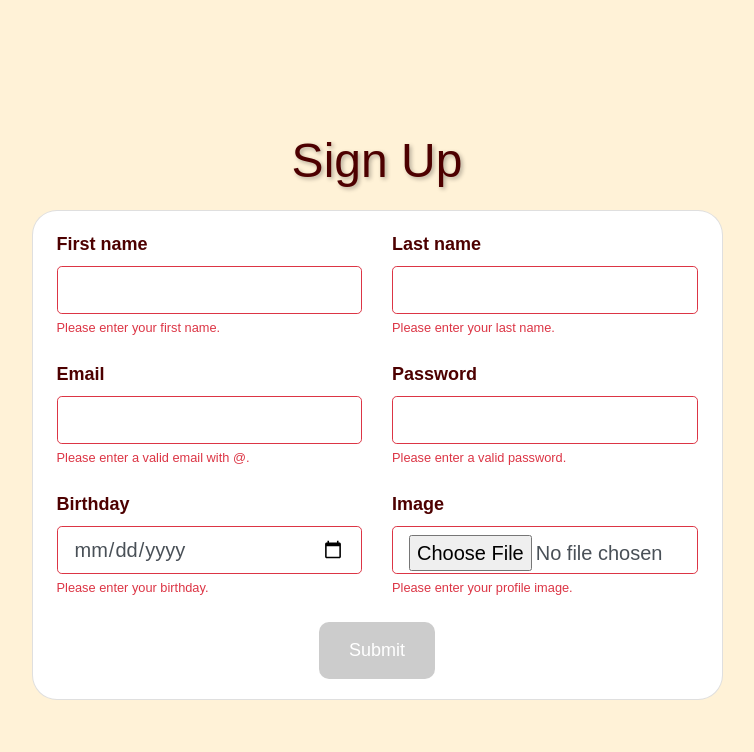
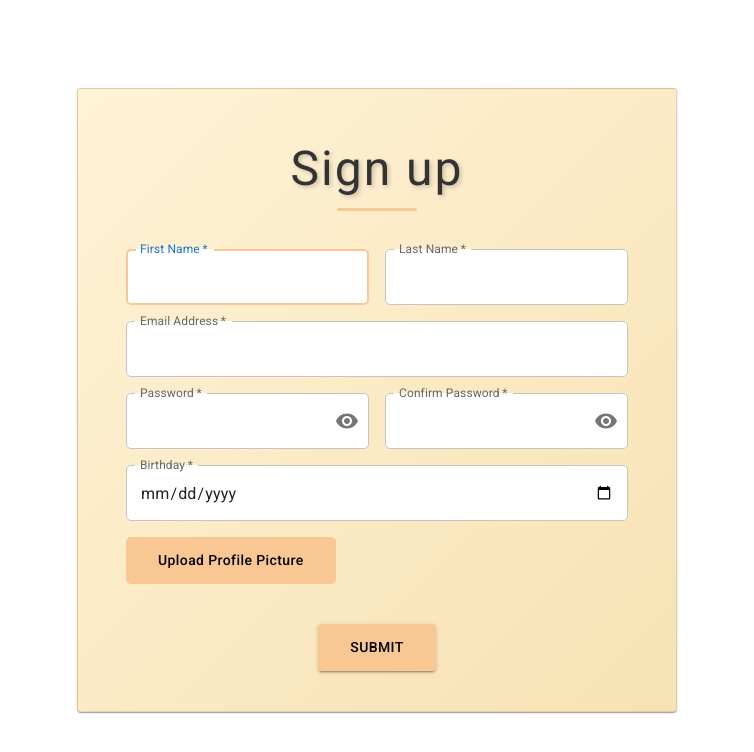
Before and after one commit to moranpol/Home-Harmony, a React (Create React App) app: page /signup in a window 1280 px wide. Shown: the top 752 px of the page, without its empty margins (263-1017 px from the left). Built offline with nearby package versions, Linux system fonts and the light colour scheme.

Commit message:
sign up css and style changed (#5)

```diff
--- a/package.json
+++ b/package.json
@@ -3,7 +3,11 @@
   "version": "0.1.0",
   "private": true,
   "dependencies": {
+    "@emotion/react": "^11.11.4",
+    "@emotion/styled": "^11.11.5",
     "@fortawesome/fontawesome-free": "^6.5.2",
+    "@mui/icons-material": "^5.15.17",
+    "@mui/material": "^5.15.17",
     "@testing-library/jest-dom": "^5.17.0",
     "@testing-library/react": "^13.4.0",
     "@testing-library/user-event": "^13.5.0",
--- a/src/components/signUpComponent/SignUpPage.css
+++ b/src/components/signUpComponent/SignUpPage.css
@@ -1,87 +1,170 @@
-/* Set the background color and gradient */
+/* General Styles */
 body {
-  background: #FFF2D7; /* Pastel warm pink */
+  font-family: 'Roboto', sans-serif;
+  background-color: #f8f8f8;
+}
+
+/* Container */
+.cardContainer {
   display: flex;
   justify-content: center;
   align-items: center;
   height: 100vh;
-  margin: 0;
-  font-family: Arial, sans-serif;
+  background: white;
 }
 
-/* Style the container */
-.MDBContainer {
-  max-width: 900px;
+/* Card */
+.card {
   width: 100%;
-  padding: 40px;
-  border-radius: 20px;
-  background: linear-gradient(to bottom right, #FFE0B5, #F8C794); /* Pastel warm gradient */
-  background: -webkit-linear-gradient(to bottom right, #FFE0B5, #F8C794);
-  background: linear-gradient(to bottom right, #FFE0B5, #F8C794);
-  background-color: #D8AE7E; /* Pastel warm pink */
-  box-shadow: 0 4px 8px rgba(0, 0, 0, 0.1);
+  max-width: 600px;
+  padding: 2rem;
+  background: linear-gradient(135deg, #FFF2D7, #f7e2b3);
+  border-radius: 10px;
+  box-shadow: 0px 4px 16px rgba(0, 0, 0, 0.1);
+  display: flex;
+  flex-direction: column;
+  justify-content: center;
+  align-items: center;
 }
 
-/* Style the heading */
-h1.text-center.mt-5 {
-  font-size: 48px;
-  color: #4d0000; /* Dark red */
-  text-shadow: 2px 2px 4px rgba(0, 0, 0, 0.3);
-  margin-bottom: 20px;
+.card h1 {
+  text-align: center;
+  color: #333333;
+  margin-bottom: 3rem;
+  font-size: 3rem;
+  letter-spacing: 2px;
+  text-shadow: 2px 2px 4px rgba(0, 0, 0, 0.2);
+  position: relative;
 }
 
-/* Style the form card */
-.MDBCard {
-  border: none;
-  border-radius: 15px;
-  box-shadow: 0 4px 8px rgba(0, 0, 0, 0.1);
-  background-color: #fff;
-  padding: 30px;
+.card h1::before {
+  content: "";
+  position: absolute;
+  bottom: -10px;
+  left: 50%;
+  transform: translateX(-50%);
+  width: 80px;
+  height: 3px;
+  background-color: #f8c794;
+  border-radius: 2px;
 }
 
-/* Style the form inputs */
-.MDBInput {
-  border-radius: 10px;
-  border: 2px solid #FFE0B5;
-  padding: 15px;
-  font-size: 18px;
-  background-color: #fff;
-  transition: border-color 0.3s ease;
+/* Input Fields */
+.inputField {
+  margin-bottom: 1.5rem;
+  width: 100%;
 }
 
-.MDBInput:focus {
-  outline: none;
-  border-color: #F8C794;
-  box-shadow: 0 0 8px rgba(248, 199, 148, 0.5);
+.inputField .MuiInputLabel-root {
+  color: #666666;
 }
 
-/* Style the form labels */
-label {
-  font-weight: bold;
-  color: #4d0000;
-  font-size: 18px;
+.inputField .MuiOutlinedInput-root {
+  border-radius: 5px;
+  background-color: #ffffff;
 }
 
-/* Style the submit button */
-.submitButton {
-  background-color: #f5b876;
-  color: #fff;
-  border: none;
-  border-radius: 10px;
-  padding: 15px 30px;
-  font-size: 18px;
-  cursor: pointer;
-  transition: background-color 0.3s ease, box-shadow 0.3s ease;
-  box-shadow: 0 4px 8px rgba(0, 0, 0, 0);
+.inputField .MuiOutlinedInput-root:hover .MuiOutlinedInput-notchedOutline {
+  border-color: #f8c794;
 }
 
-.submitButton:hover {
-  background-color: #8b0000;
-  box-shadow: 0 4px 8px rgba(0, 0, 0, 0.3);
+.inputField .MuiOutlinedInput-root.Mui-focused .MuiOutlinedInput-notchedOutline {
+  border-color: #f8c794;
+  border-width: 2px;
 }
 
-/* Style the disabled submit button */
-.submitButton:disabled {
-  background-color: #ccc;
-  cursor: not-allowed;
+/* File Input */
+.fileInput {
+  display: none;
 }
+
+.fileInputLabel {
+  margin-bottom: 1rem;
+}
+
+.fileInputLabel .MuiButton-root {
+  background-color: #f8c794;
+  color: black;
+  font-weight: 500;
+  text-transform: none;
+  border: none;
+  border-radius: 5px;
+  padding: 0.7rem 2rem;
+  cursor: pointer;
+}
+
+.fileInputLabel .MuiButton-root:hover {
+  background-color: #d8ae7e;
+}
+
+/* Error Text */
+.errorText {
+  padding: 10px;
+  color: #ff4d4d;
+  font-size: 0.9rem;
+}
+
+/* Button */
+.submitButton {
+  text-transform: none;
+  border: none;
+  border-radius: 5px;
+  cursor: pointer;
+  font-weight: 500;
+  transition: background-color 0.3s ease;
+}
+
+/* Media Queries */
+@media screen and (max-width: 768px) {
+  /* Adjust styles for screens with a maximum width of 768px */
+  .cardContainer {
+    height: auto;
+    padding: 2rem 0;
+  }
+
+  .card {
+    max-width: 90%;
+    padding: 1.5rem;
+  }
+
+  .card h1 {
+    font-size: 2.5rem;
+  }
+}
+
+@media screen and (max-width: 480px) {
+  /* Adjust styles for screens with a maximum width of 480px */
+  .cardContainer {
+    padding: 1rem 0;
+  }
+
+  .card {
+    padding: 1rem;
+  }
+
+  .card h1 {
+    font-size: 2rem;
+  }
+
+  .inputField {
+    margin-bottom: 1rem;
+  }
+
+  .inputField .MuiOutlinedInput-root {
+    font-size: 0.9rem;
+  }
+
+  .fileInputLabel .MuiButton-root {
+    font-size: 0.9rem;
+    padding: 0.5rem 1.5rem;
+  }
+
+  .errorText {
+    font-size: 0.8rem;
+  }
+
+  .submitButton {
+    font-size: 0.9rem;
+    padding: 0.5rem 1.5rem;
+  }
+}
--- a/src/components/signUpComponent/SignUpPage.tsx
+++ b/src/components/signUpComponent/SignUpPage.tsx
@@ -1,219 +1,342 @@
-import React from "react";
-import {
-  MDBInput,
-  MDBContainer,
-  MDBValidation,
-  MDBValidationItem,
-  MDBCardBody,
-  MDBCard,
-  MDBRow,
-  MDBCol,
-} from "mdb-react-ui-kit";
+import React, { useState } from "react";
+import Box from "@mui/material/Box";
+import Card from "@mui/material/Card";
+import CardActions from "@mui/material/CardActions";
+import CardContent from "@mui/material/CardContent";
+import Button from "@mui/material/Button";
+import Typography from "@mui/material/Typography";
+import Grid from "@mui/material/Grid";
+import TextField from "@mui/material/TextField";
+import Visibility from "@mui/icons-material/Visibility";
+import VisibilityOff from "@mui/icons-material/VisibilityOff";
+import IconButton from "@mui/material/IconButton";
+import CloseIcon from "@mui/icons-material/Close";
 import "./SignUpPage.css";
 import axios from "axios";
 
 axios.defaults.baseURL = "http://localhost:5000";
 
 function SignUp() {
-  const [registerInfo, setRegisterInfo] = React.useState({
-    fname: "",
-    lname: "",
+  const [registerInfo, setRegisterInfo] = useState({
+    firstName: "",
+    lastName: "",
     email: "",
     birthday: "",
-    photo: "",
     password: "",
+    confirmPassword: "",
+    image: null,
   });
 
+  const [errors, setErrors] = useState({
+    firstName: "",
+    lastName: "",
+    email: "",
+    password: "",
+    confirmPassword: "",
+    birthday: "",
+    image: "",
+  });
+
+  const [showPassword, setShowPassword] = useState(false);
+
+  const [showConfirmPassword, setShowConfirmPassword] = useState(false);
+
   const onChange = (e: React.ChangeEvent<HTMLInputElement>) => {
-    setRegisterInfo({ ...registerInfo, [e.target.name]: e.target.value });
+    const { name, value } = e.target;
+    setRegisterInfo({ ...registerInfo, [name]: value });
   };
 
-  const isEmailValid: boolean = /^[^\s@]+@[^\s@]+\.[^\s@]+$/.test(
-    registerInfo.email
-  );
+  const validateForm = () => {
+    const newErrors = { ...errors };
+    let isValid = true;
 
-  const isValidPassword: boolean =
+    if (!registerInfo.firstName.trim()) {
+      newErrors.firstName = "First name is required.";
+      isValid = false;
+    } else {
+      newErrors.firstName = "";
+    }
+
+    if (!registerInfo.lastName.trim()) {
+      newErrors.lastName = "Last name is required.";
+      isValid = false;
+    } else {
+      newErrors.lastName = "";
+    }
+
+    if (
+      !registerInfo.email.trim() ||
+      !/^[^\s@]+@[^\s@]+\.[^\s@]+$/.test(registerInfo.email)
+    ) {
+      newErrors.email = "Invalid email address.";
+      isValid = false;
+    } else {
+      newErrors.email = "";
+    }
+
+    if (
+      !registerInfo.password ||
       /^(?=.*[a-z])(?=.*[A-Z])(?=.*\d)[a-zA-Z\d]{8,}$/.test(
         registerInfo.password
-    );
+      )
+    ) {
+      newErrors.password =
+        "Password must contain at least 8 characters, including uppercase, lowercase, special character and numbers.";
+      isValid = false;
+    } else {
+      newErrors.password = "";
+    }
 
-  const isBirthdayValid: boolean = new Date(registerInfo.birthday) < new Date();
+    if (registerInfo.password !== registerInfo.confirmPassword) {
+      newErrors.confirmPassword = "Passwords do not match.";
+      isValid = false;
+    } else {
+      newErrors.confirmPassword = "";
+    }
 
-  const isFormValid: boolean =
-    Object.values(registerInfo).every((value) => value !== "") &&
-    isEmailValid &&
-    isValidPassword &&
-    isBirthdayValid;
+    const today = new Date();
+    const birthDate = new Date(registerInfo.birthday);
+    if (!registerInfo.birthday || birthDate >= today) {
+      newErrors.birthday = "Birthday must be before today.";
+      isValid = false;
+    } else {
+      newErrors.birthday = "";
+    }
 
-  const onSubmit = async () => {
-    try {
-      const response = await axios.post("/register", registerInfo);
+    if (!registerInfo.image) {
+      newErrors.image = "Please upload an image.";
+      isValid = false;
+    } else {
+      newErrors.image = "";
+    }
+
+    setErrors(newErrors);
+    return isValid;
+  };
+
+  const onSubmit = () => {
+    if (validateForm()) {
+      axios
+        .post("/register", registerInfo)
+        .then((response) => {
           console.log("Response:", response.data);
 
           if (response.data.success) {
             console.log("Registration successful");
-        // Optionally, perform any actions after successful registration
+            // todo - go to login page
           }
-    } catch (error: any) {
+        })
+        .catch((error) => {
           console.error("Registration failed:", error);
 
           if (error.response && error.response.status === 400) {
             alert(
               "Registration failed. This email is already registered. Please use a different email or try to login."
             );
-        const emailInput = document.getElementById("validationEmail");
             setRegisterInfo({ ...registerInfo, email: "" });
-        if (emailInput) emailInput.focus();
           } else {
             alert("An error occurred during registration, try again.");
           }
+        });
     }
   };
 
   return (
-    <MDBContainer fluid>
-      <h1 className="text-center mt-5">Sign Up</h1>
-      <MDBRow className="justify-content-center align-items-center m-3">
-        <MDBCard
-          style={{
-            borderRadius: "25px",
+    <Box className="cardContainer">
+      <Card className="card">
+        <CardContent>
+          <Typography
+            component="h1"
+            variant="h5"
+            gutterBottom
+            sx={{ textAlign: "center", marginBottom: 2, color: "#333" }}
+          >
+            Sign up
+          </Typography>
+          <Grid container spacing={2}>
+            <Grid item xs={12} sm={6}>
+              <TextField
+                onChange={onChange}
+                value={registerInfo.firstName}
+                error={Boolean(errors.firstName)}
+                helperText={errors.firstName}
+                className="inputField"
+                autoComplete="given-name"
+                name="firstName"
+                required
+                fullWidth
+                id="firstName"
+                label="First Name"
+                autoFocus
+                InputLabelProps={{ shrink: true }}
+              />
+            </Grid>
+            <Grid item xs={12} sm={6}>
+              <TextField
+                onChange={onChange}
+                value={registerInfo.lastName}
+                error={Boolean(errors.lastName)}
+                helperText={errors.lastName}
+                className="inputField"
+                required
+                fullWidth
+                id="lastName"
+                label="Last Name"
+                name="lastName"
+                autoComplete="family-name"
+                InputLabelProps={{ shrink: true }}
+              />
+            </Grid>
+            <Grid item xs={12}>
+              <TextField
+                onChange={onChange}
+                value={registerInfo.email}
+                error={Boolean(errors.email)}
+                helperText={errors.email}
+                required
+                fullWidth
+                className="inputField"
+                id="email"
+                label="Email Address"
+                name="email"
+                autoComplete="email"
+                InputLabelProps={{ shrink: true }}
+              />
+            </Grid>
+            <Grid item xs={12} sm={6}>
+              <TextField
+                onChange={onChange}
+                value={registerInfo.password}
+                error={Boolean(errors.password)}
+                helperText={errors.password}
+                required
+                fullWidth
+                className="inputField"
+                name="password"
+                label="Password"
+                type={showPassword ? "text" : "password"}
+                id="password"
+                autoComplete="new-password"
+                InputLabelProps={{ shrink: true }}
+                InputProps={{
+                  endAdornment: (
+                    <IconButton
+                      onClick={() => setShowPassword(!showPassword)}
+                      edge="end"
+                    >
+                      {showPassword ? <VisibilityOff /> : <Visibility />}
+                    </IconButton>
+                  ),
+                }}
+              />
+            </Grid>
+            <Grid item xs={12} sm={6}>
+              <TextField
+                onChange={onChange}
+                value={registerInfo.confirmPassword}
+                error={Boolean(errors.confirmPassword)}
+                helperText={errors.confirmPassword}
+                required
+                fullWidth
+                name="confirmPassword"
+                label="Confirm Password"
+                className="inputField"
+                type={showConfirmPassword ? "text" : "password"}
+                id="confirmPassword"
+                autoComplete="new-password"
+                InputLabelProps={{ shrink: true }}
+                InputProps={{
+                  endAdornment: (
+                    <IconButton
+                      onClick={() =>
+                        setShowConfirmPassword(!showConfirmPassword)
+                      }
+                      edge="end"
+                    >
+                      {showConfirmPassword ? <VisibilityOff /> : <Visibility />}
+                    </IconButton>
+                  ),
+                }}
+              />
+            </Grid>
+            <Grid item xs={12}>
+              <TextField
+                onChange={onChange}
+                value={registerInfo.birthday}
+                error={Boolean(errors.birthday)}
+                helperText={errors.birthday}
+                required
+                fullWidth
+                className="inputField"
+                name="birthday"
+                label="Birthday"
+                type="date"
+                id="birthday"
+                autoComplete="birthday"
+                InputLabelProps={{ shrink: true }}
+              />
+            </Grid>
+            <Grid item xs={12}>
+              <input
+                name="image"
+                type="file"
+                accept="image/*"
+                className="fileInput"
+                onChange={onChange}
+                style={{ display: "none" }}
+                id="image"
+                src={registerInfo.image ?? ""}
+              />
+              <label htmlFor="image" className="fileInputLabel">
+                <Button variant="outlined" component="span" className="MuiButton-root">
+                  {registerInfo.image ? (
+                    <>
+                      <span>{registerInfo.image}</span>
+                      <IconButton
+                        onClick={() =>
+                          setRegisterInfo({ ...registerInfo, image: null })
+                        }
+                        edge="end"
+                      >
+                        <CloseIcon />
+                      </IconButton>
+                    </>
+                  ) : (
+                    "Upload Profile Picture"
+                  )}
+                </Button>
+              </label>
+              {errors.image && (
+                <Typography
+                  variant="caption"
+                  color="error"
+                  style={{ padding: "10px" }}
+                >
+                  {errors.image}
+                </Typography>
+              )}
+            </Grid>
+          </Grid>
+        </CardContent>
+        <CardActions>
+          <Button
+            onClick={onSubmit}
+            className="submitButton"
+            type="submit"
+            variant="contained"
+            color="primary"
+            sx={{
+              backgroundColor: "#F8C794",
+              color: "black",
+              padding: "0.7rem 2rem",
+              "&:hover": { backgroundColor: "#D8AE7E" },
             }}
           >
-          <MDBCardBody className="px-4">
-            <MDBValidation className="text-black" isValidated>
-              <MDBRow>
-                <MDBCol md="6">
-                  <MDBValidationItem
-                    feedback="Please enter your first name."
-                    invalid
-                  >
-                    <label htmlFor="validationFName">First name</label>
-                    <MDBInput
-                      value={registerInfo.fname}
-                      name="fname"
-                      onChange={onChange}
-                      id="validationFName"
-                      required
-                      type="text"
-                      wrapperClass="mb-4"
-                      size="lg"
-                    />
-                  </MDBValidationItem>
-                </MDBCol>
-                <MDBCol md="6">
-                  <MDBValidationItem
-                    feedback="Please enter your last name."
-                    invalid
-                  >
-                    <label htmlFor="validationLName">Last name</label>
-                    <MDBInput
-                      value={registerInfo.lname}
-                      name="lname"
-                      onChange={onChange}
-                      id="validationLName"
-                      required
-                      type="text"
-                      wrapperClass="mb-4"
-                      size="lg"
-                    />
-                  </MDBValidationItem>
-                </MDBCol>
-              </MDBRow>
-              <MDBRow>
-                <MDBCol md="6">
-                  <MDBValidationItem
-                    feedback="Please enter a valid email with @."
-                    invalid
-                  >
-                    <label htmlFor="validationEmail">Email</label>
-                    <MDBInput
-                      value={registerInfo.email}
-                      name="email"
-                      onChange={onChange}
-                      id="validationEmail"
-                      required
-                      type="email"
-                      wrapperClass="mb-4"
-                      size="lg"
-                    />
-                  </MDBValidationItem>
-                </MDBCol>
-                <MDBCol md="6">
-                  <label htmlFor="validationPassword">Password</label>
-                  <MDBValidationItem
-                    feedback="Please enter a valid password."
-                    invalid
-                  >
-                    <MDBInput
-                      value={registerInfo.password}
-                      name="password"
-                      onChange={onChange}
-                      id="validationPassword"
-                      required
-                      type="password"
-                      size="lg"
-                      title="Password must contain at least 8 characters, including uppercase, lowercase and numbers."
-                    />
-                  </MDBValidationItem>
-                </MDBCol>
-              </MDBRow>
-              <MDBRow>
-                <MDBCol md="6">
-                  <MDBValidationItem
-                    feedback="Please enter your birthday."
-                    invalid
-                  >
-                    <label htmlFor="validationBirthday">Birthday</label>
-                    <div className="form-outline datepicker">
-                      <MDBInput
-                        value={registerInfo.birthday}
-                        name="birthday"
-                        onChange={onChange}
-                        id="validationBirthday"
-                        required
-                        type="date"
-                        className="form-control"
-                        wrapperClass="mb-4"
-                        size="lg"
-                        title="Birthday must be before today."
-                      />
-                    </div>
-                  </MDBValidationItem>
-                </MDBCol>
-                <MDBCol md="6">
-                  <MDBValidationItem
-                    feedback="Please enter your profile image."
-                    invalid
-                  >
-                    <label htmlFor="validationPhoto">Image</label>
-                    <MDBInput
-                      value={registerInfo.photo}
-                      name="photo"
-                      onChange={onChange}
-                      id="validationPhoto"
-                      required
-                      type="file"
-                      wrapperClass="mb-4"
-                      size="lg"
-                    />
-                  </MDBValidationItem>
-                </MDBCol>
-              </MDBRow>
-              <div className="col-12 d-flex justify-content-center">
-                <button
-                  type="submit"
-                  className="submitButton"
-                  disabled={!isFormValid}
-                  onClick={onSubmit}
-                >
             Submit
-                </button>
-              </div>
-            </MDBValidation>
-          </MDBCardBody>
-        </MDBCard>
-      </MDBRow>
-    </MDBContainer>
+          </Button>
+        </CardActions>
+      </Card>
+    </Box>
   );
 }
 
```
Also changed, not shown: 2 other files (tests, documents, lock files or other folders). Lines whose indentation alone changed are shown as unchanged.
